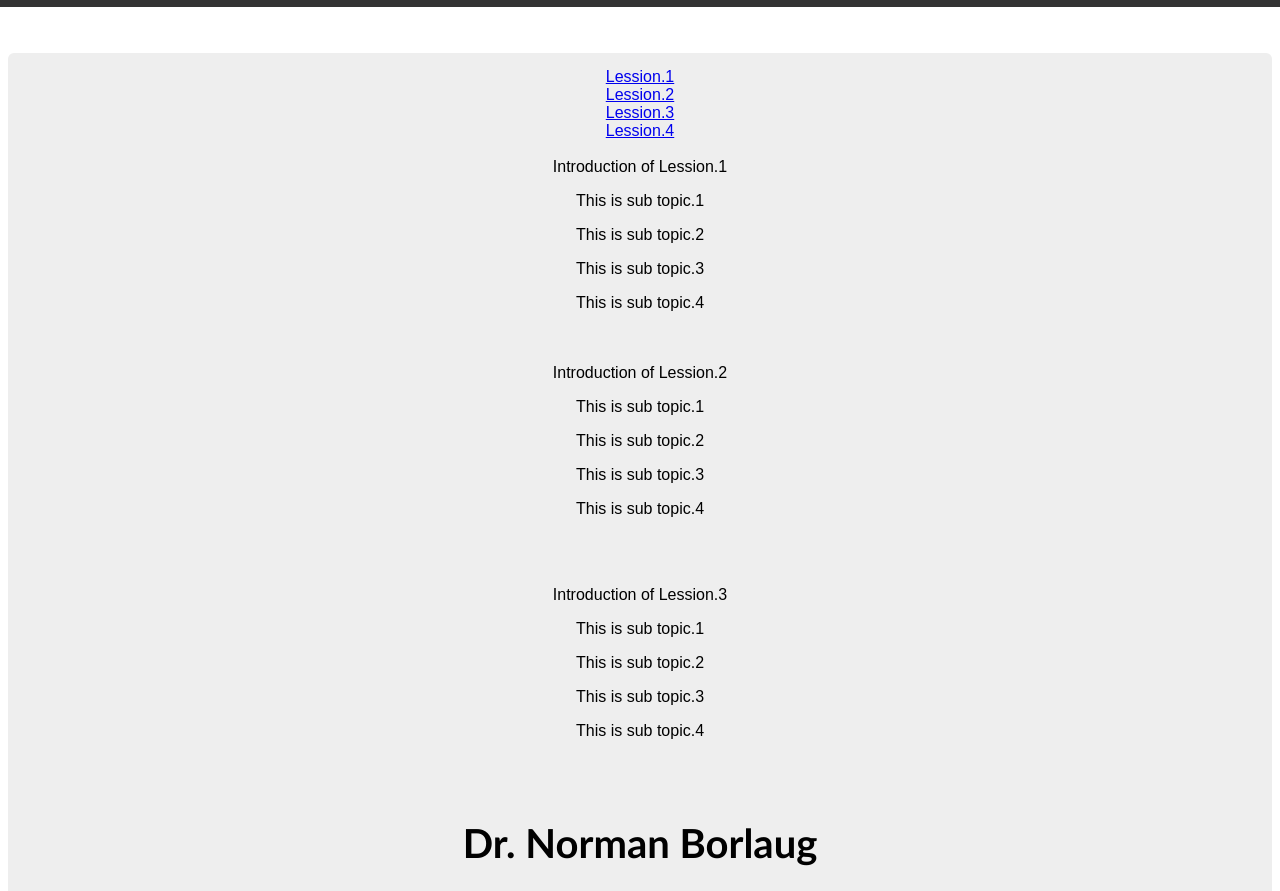
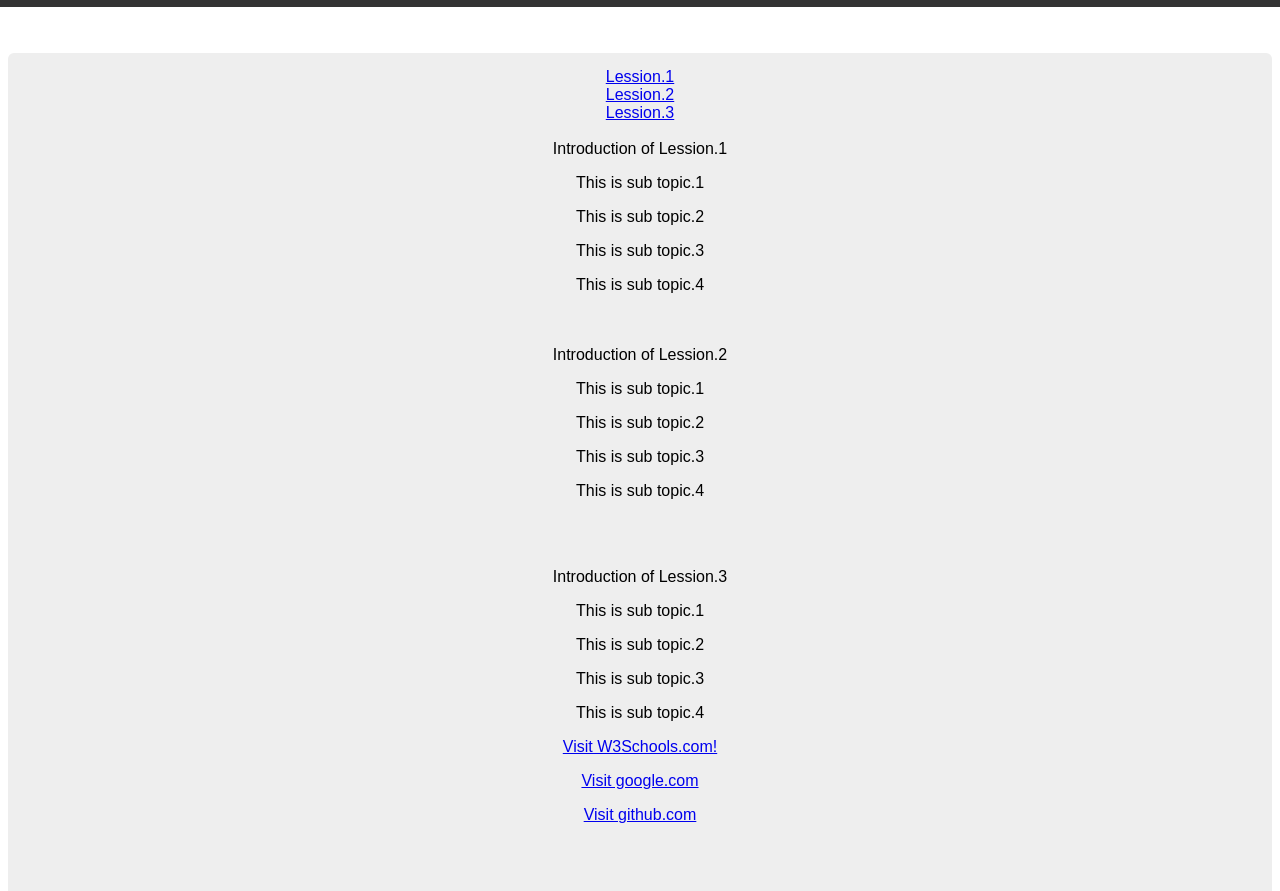
Before and after one commit to Momooou/TributePage, a plain HTML site: page index.html in a window 1280 px wide. Shown: the part 47-938 px from the top of the page. Drawn offline with Linux system fonts and the light colour scheme; a web font is replaced by a local one.

Commit message:
Update index.html

```diff
--- a/index.html
+++ b/index.html
@@ -27,10 +27,9 @@
           <a href="#lession1">Lession.1</a><br />
   <a href="#lession2">Lession.2</a><br />
   <a href="#lession3">Lession.3</a><br />
-  <a href="#lession4">Lession.4</a><br />
   <br />
 
-  <a id="lession1">Introduction of Lession.1</a>
+  <div id="lession1">Introduction of Lession.1</div>
   <p>This is sub topic.1</p>
   <p>This is sub topic.2</p>
   <p>This is sub topic.3</p>
@@ -49,6 +48,9 @@
   <p>This is sub topic.2</p>
   <p>This is sub topic.3</p>
   <p>This is sub topic.4</p>
+  <p><a href="https://www.w3schools.com/">Visit W3Schools.com!</a></p>
+  <p><a href="https://www.google.com/">Visit google.com</a></p>
+  <p><a href="https://www.github.com/">Visit github.com</a></p>
   <br />
   <br />
         <h1 id="title">Dr. Norman Borlaug</h1>
```
